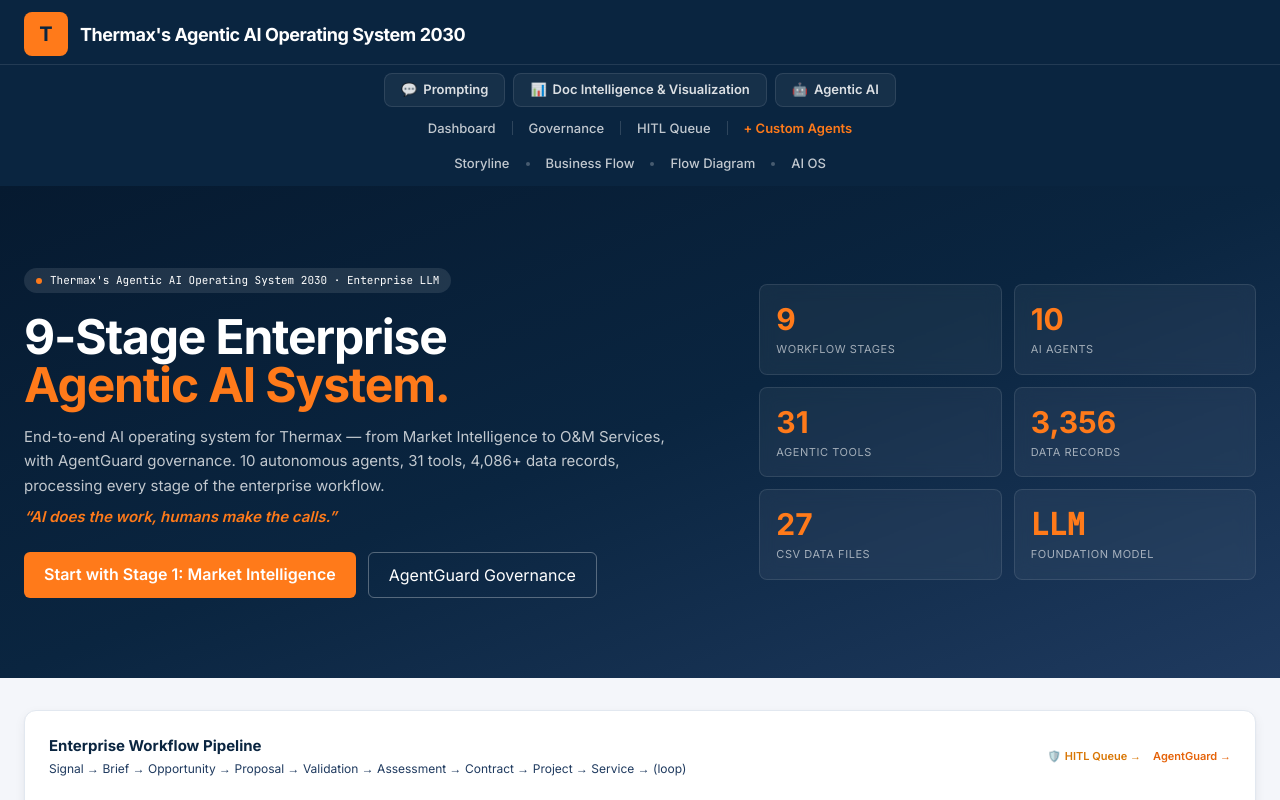
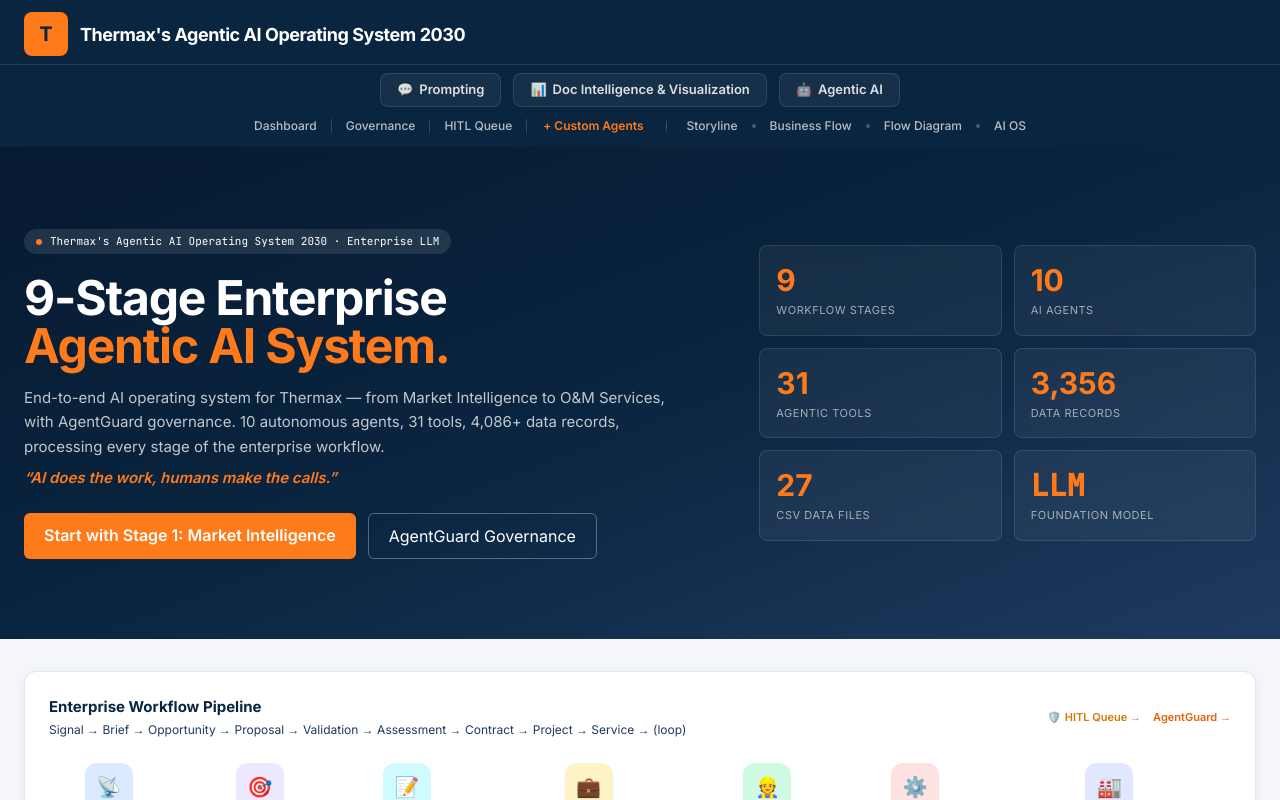
Before and after one commit to HarshaRao-GitHub/thermax-agentic-ai-business-flow, a Next.js app: page / in a window 1280 px wide. Shown: the top 800 px of the page. Built offline with nearby package versions, Linux system fonts and the light colour scheme.

Commit message:
Consolidate navigation from 3 lines to 2 lines with gradient separator between groups
Made-with: Cursor

```diff
--- a/components/Header.tsx
+++ b/components/Header.tsx
@@ -36,17 +36,17 @@ export default function Header() {
         )}
       </div>
 
-      {/* Navigation bar: three-tier layout */}
+      {/* Navigation: 2-line layout */}
       <div className="border-t border-white/10">
         <div className="max-w-7xl mx-auto px-6">
           {/* Line 1: Three Experience Modes */}
-          <nav className="hidden md:flex items-center justify-center gap-2 pt-2 pb-1">
+          <nav className="hidden md:flex items-center justify-center gap-3 py-2">
             <ModeLink href="/prompting" icon="💬" label="Prompting" />
             <ModeLink href="/doc-intelligence" icon="📊" label="Doc Intelligence & Visualization" />
             <ModeLink href="/agentic-experience" icon="🤖" label="Agentic AI" />
           </nav>
-          {/* Line 2: Platform navigation */}
-          <nav className="hidden md:flex items-center justify-center gap-1 py-0.5">
+          {/* Line 2: All secondary navigation */}
+          <nav className="hidden md:flex items-center justify-center gap-1 pb-2 -mt-0.5">
             <NavLink href="/">Dashboard</NavLink>
             <NavSep />
             <NavLink href="/governance">Governance</NavLink>
@@ -55,13 +55,11 @@ export default function Header() {
             <NavSep />
             <Link
               href="/custom-agents"
-              className="px-3 py-1.5 rounded-md text-thermax-saffron hover:text-white hover:bg-thermax-saffron/20 transition font-semibold text-[13px]"
+              className="px-3 py-1 rounded-md text-thermax-saffron hover:text-white hover:bg-thermax-saffron/20 transition font-semibold text-[12px]"
             >
               + Custom Agents
             </Link>
-          </nav>
-          {/* Line 3: Workflow exploration */}
-          <nav className="hidden md:flex items-center justify-center gap-1 pb-1.5 pt-0.5">
+            <span className="mx-1.5 w-px h-4 bg-gradient-to-b from-transparent via-white/25 to-transparent" />
             <NavLink href="/storyline">Storyline</NavLink>
             <NavDot />
             <NavLink href="/business-flow">Business Flow</NavLink>
@@ -92,7 +90,7 @@ function NavLink({ href, children }: { href: string; children: React.ReactNode }
   return (
     <Link
       href={href}
-      className="px-3 py-1.5 rounded-md text-[13px] text-white/75 hover:text-white hover:bg-white/10 transition font-medium"
+      className="px-2.5 py-1 rounded-md text-[12px] text-white/70 hover:text-white hover:bg-white/10 transition font-medium"
     >
       {children}
     </Link>
```
